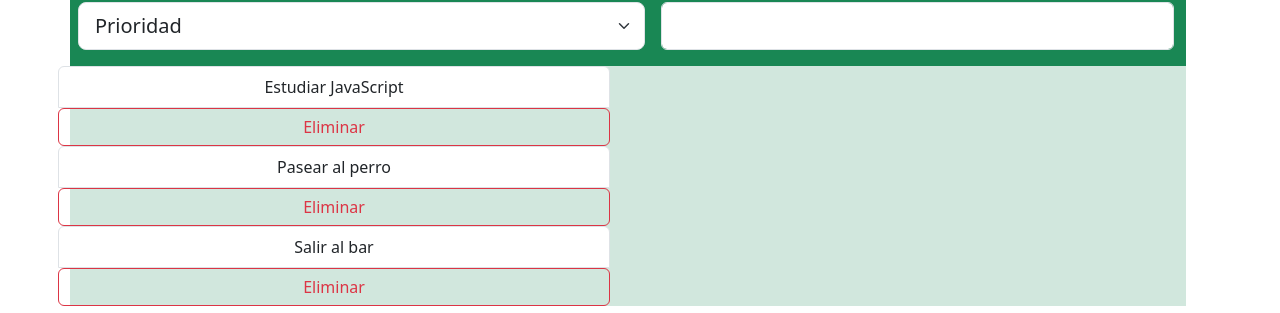
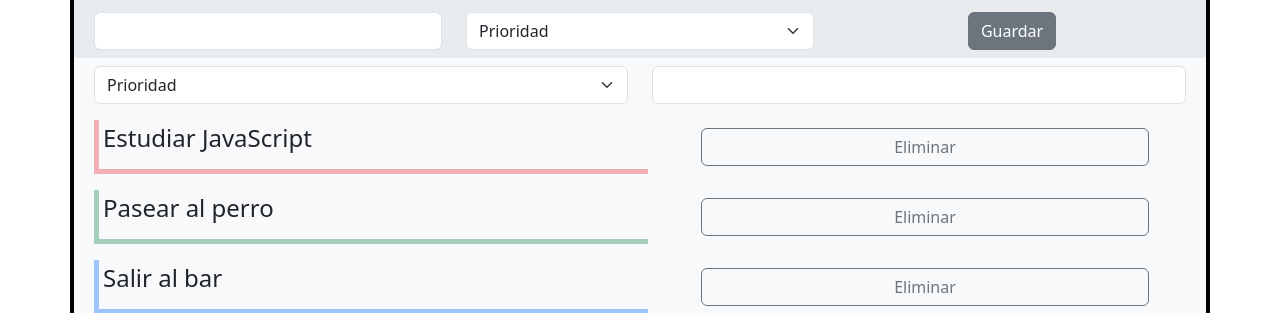
Before and after one commit to Gusjmaldonado/ListaTareas, a plain HTML site: page index.html in a window 1280 px wide. Shown: the part 76-389 px from the top of the page. Drawn offline with nearby package versions, Linux system fonts and the light colour scheme.

Commit message:
corregir html, finalizar funciones. darle color por prioridad a las tareas creadas

```diff
--- a/index.html
+++ b/index.html
@@ -16,48 +16,57 @@
 
 <body>
 
-    <section class="container text-center pt-3">
-        <div id="top" class="row bg-success-subtle col-12">
-            <div class="col-4">
-                <input id="tarea" type="text" class="form-control" aria-label="Sizing example input"
-                    aria-describedby="inputGroup-sizing-sm">
+    <section class="container p-3 bg-black">
+        <header class="row bg-dark-subtle">
+            <h1>Lista de tareas</h1>
+        </header>
+        <main>
+            <div id="top" class="row text-center bg-body-secondary p-2">
+
+                <div class="col-4 mt-2">
+                    <input id="tarea" type="text" class="form-control">
                 </div>
-            <div class="col-4">
-                <select id="prioridad" class="form-select form-select-md" aria-label=".form-select-sm example">
+                <div class="col-4 mt-2">
+                    <select id="prioridad" class="form-select form-select-md">
                         <option value="">Prioridad</option>
                         <option value="urgente">Urgente</option>
                         <option value="diaria">Diaria</option>
                         <option value="mensual">Mensual</option>
                     </select>
                 </div>
-            <div class="col-4 text-start">
-                <button id="btn" type="button" class="btn btn-info">Info</button>
+                <div class="col-4 mt-2">
+                    <button id="btn" type="button" class="btn btn-secondary">Guardar</button>
                 </div>
+
             </div>
-        <div id="med" class="row pt-4 col-12 bg-success">
-            <select id="selector" class="form-select form-select-lg mb-3 ms-2 col" aria-label=".form-select-lg example">
+            <div id="med" class="row p-2 bg-body-tertiary">
+
+                <div class=" col-6">
+                    <select id="selector" class="form-select form-select-md">
                         <option selected>Prioridad</option>
                         <option value="urgente">Urgente</option>
                         <option value="diaria">Diaria</option>
                         <option value="mensual">Mensual</option>
                     </select>
-            <div id="buscador" class="input-group mb-3 ms-1 col">
-                <input type="text" class="form-control" aria-label="Sizing example input"
-                    aria-describedby="inputGroup-sizing-default">
                 </div>
+                <div id="buscador" class=" col-6">
+                    <input type="text" class="form-control">
                 </div>
-        <div id="lista" class="row col-12 bg-success-subtle">
 
-            <!--  <ul>
-                <li>
+            </div>
+            <div id="lista" class="row bg-body-tertiary">
+
+                <!-- <ul>
+                    <li></li>
                     <button id="btn2">Eliminar</button>
-                </li>
                 </ul> -->
             </div>
+        </main>
+        <footer class="row bg-dark-subtle">
+            <h2>App ToDo Gustavo's</h2>
+        </footer>
     </section>
-    <footer>
 
-    </footer>
 
     </section>
     <script src="./js/funciones.js"></script>
--- a/js/funciones.js
+++ b/js/funciones.js
@@ -13,18 +13,35 @@ function printOneTarea(pTarea, pDom) {
     const ul = document.createElement('ul')
     const li = document.createElement('li')
     const btn = document.createElement('button')
+    const div = document.createElement('div')
 
-    ul.className = 'list-group col-12 row'
 
+    ul.className = 'row m-2 '
+
+    let priority = ''
     li.textContent = pTarea.titulo
-    li.className = 'list-group-item col-6'
+
+    if (pTarea.prioridad === 'diaria') {
+        priority = 'border-success-subtle'
+    } else if (pTarea.prioridad === 'mensual') {
+        priority = 'border-primary-subtle'
+    } else {
+        priority = 'border-danger-subtle'
+    }
+
+    li.className = `list-group-item col-6 ps-1 border-bottom border-start border-5 fs-4 ${priority}`
+
+    div.className = 'col-6 p-2 text-center'
 
     btn.textContent = 'Eliminar'
-    btn.className = 'btn btn-outline-danger col-6'
+    btn.className = 'btn btn-outline-secondary col-10 '
     btn.dataset.id = pTarea.id
     btn.addEventListener('click', deleteItem)
 
-    ul.append(li, btn)
+
+
+    div.appendChild(btn)
+    ul.append(li, div)
     pDom.appendChild(ul)
 }
 
@@ -77,6 +94,9 @@ function getTarea(event) {
         alert(guardado)
         //event.target.mail.style.border = '3px solid red'
     }
+
+    inputTarea.value = ''
+    selectPrioridad.value = ''
 }
 
 //filterByTarea() filtra la prioridad de las tareas
@@ -116,12 +136,22 @@ function getSearch(event) {
 
 }
 
+
+function deleteItemArray(pId, pList) {
+    //splice borrar por posicion, tenemos que saber su posicion
+    // findIndex devuelve la posicion si se cumple la condicion y -1 si no se cumple
+    let posicionBorrar = pList.findIndex(item = item.id === pId)
+    if (posicionBorrar !== -1) {
+        pList.splice(posicionBorrar, 1)
+    }
+    console.log(pList);
+}
+
 //deleteItem()lanza el evento desde el boton para eliminar la tarea asociada
 function deleteItem(event) {
     let id = parseInt(event.target.dataset.id)
-    console.log(typeof id);
 
-    const articleDelete = event.target.parentNode
+    const articleDelete = event.target.parentNode.parentNode
     articleDelete.parentNode.removeChild(articleDelete)
 
     //borrar del array, necesito saber el id, como ya lo tiene, se hace splice
```
Lines whose indentation alone changed are shown as unchanged.
